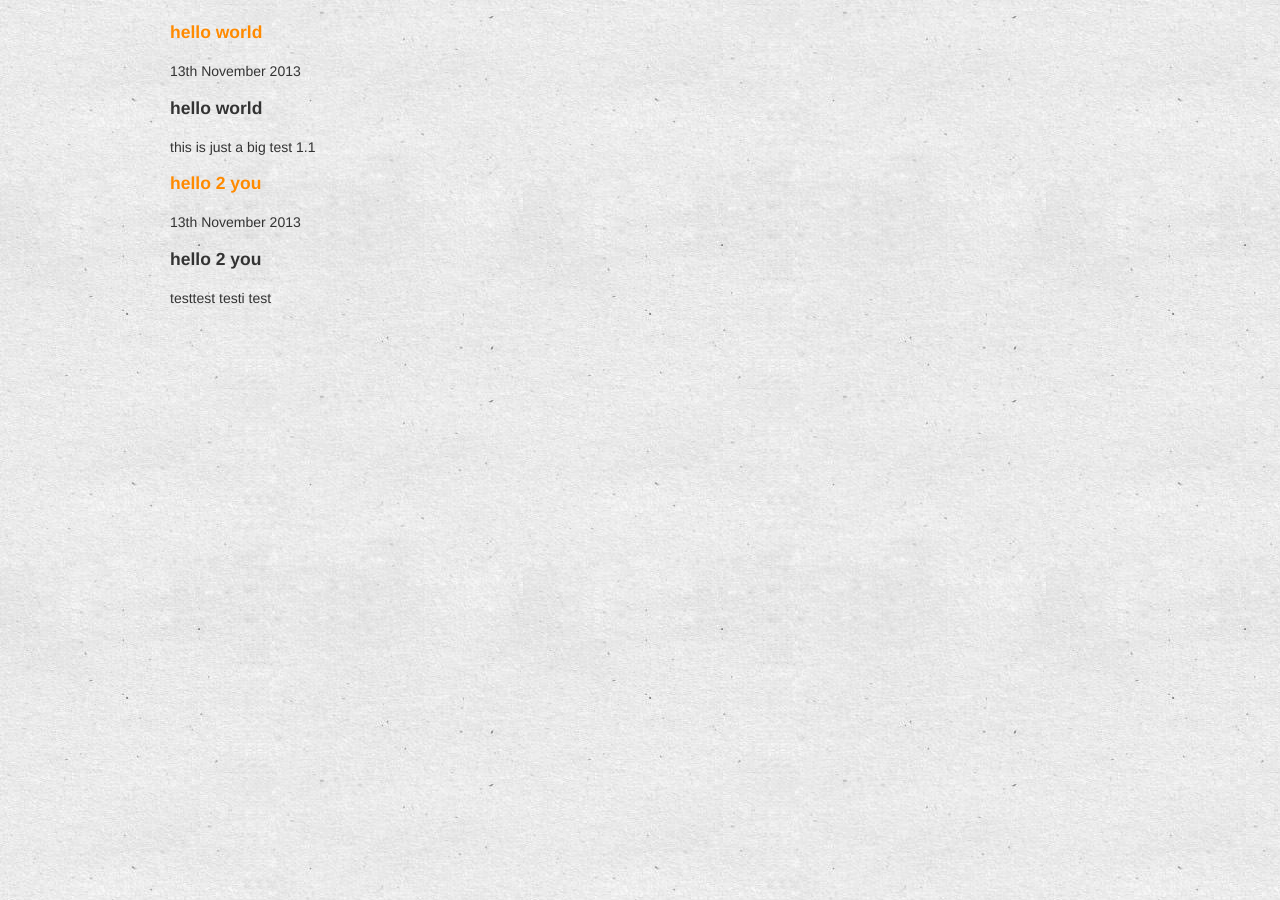
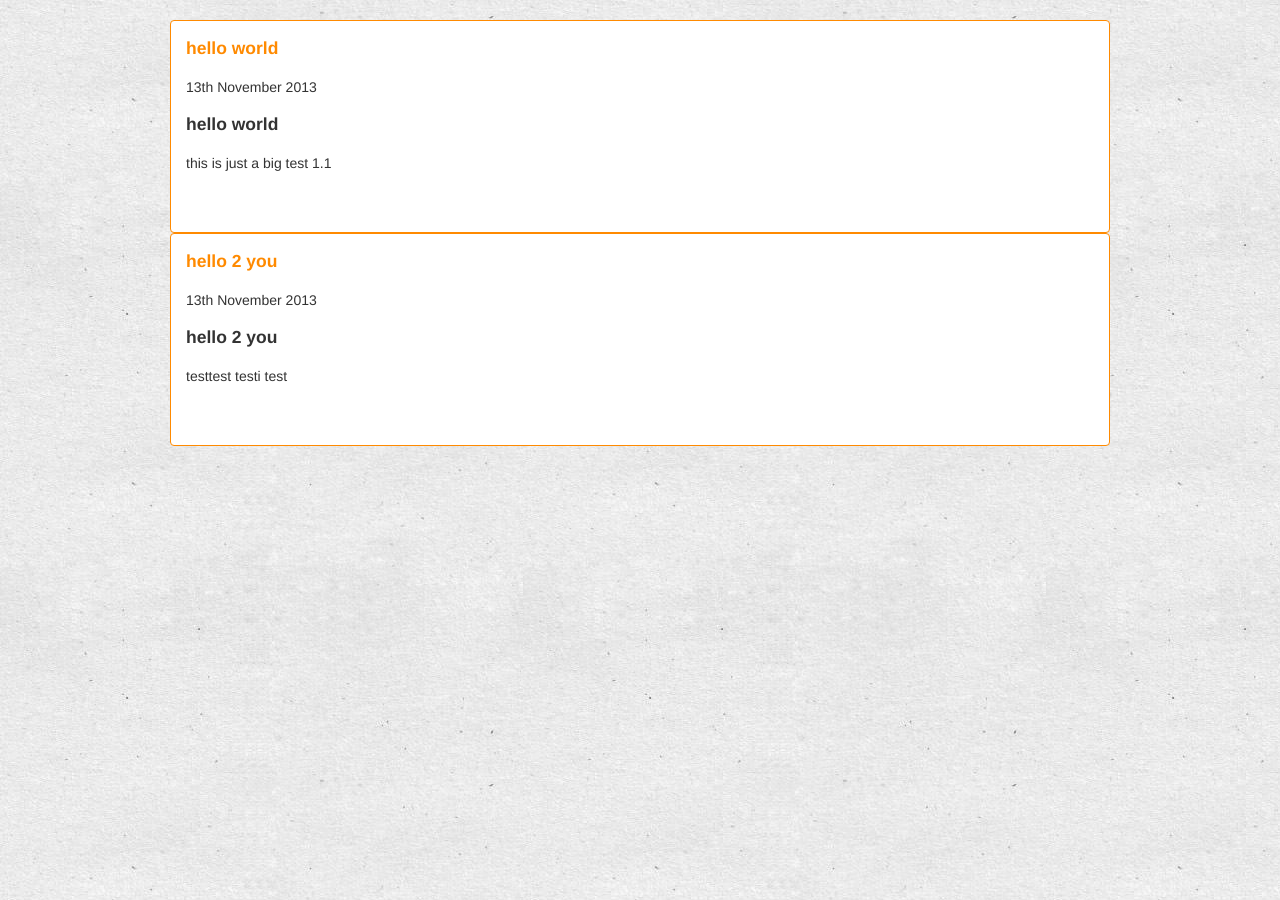
Before and after one commit to mikiec84/abbe98.github.com, a Jekyll site: the page built from index.html, in a window 1280 px wide. Built offline with Jekyll 4.4.1, drawn with Linux system fonts in a browser that asks for light colours.

Commit message:
Added box class to startpage

```diff
--- a/index.html
+++ b/index.html
@@ -4,7 +4,7 @@ title: Albin Larsson
 ---
 
 {% for post in site.posts limit: 5 %}
-<div>
+<div class="box">
 	<h2><a href="{{ post.url }}" title="{{ post.title | xml_escape }}">{{ post.title }}</a></h2>
 	<p>
 		{% assign day = post.date | date: '%d' %}
```
